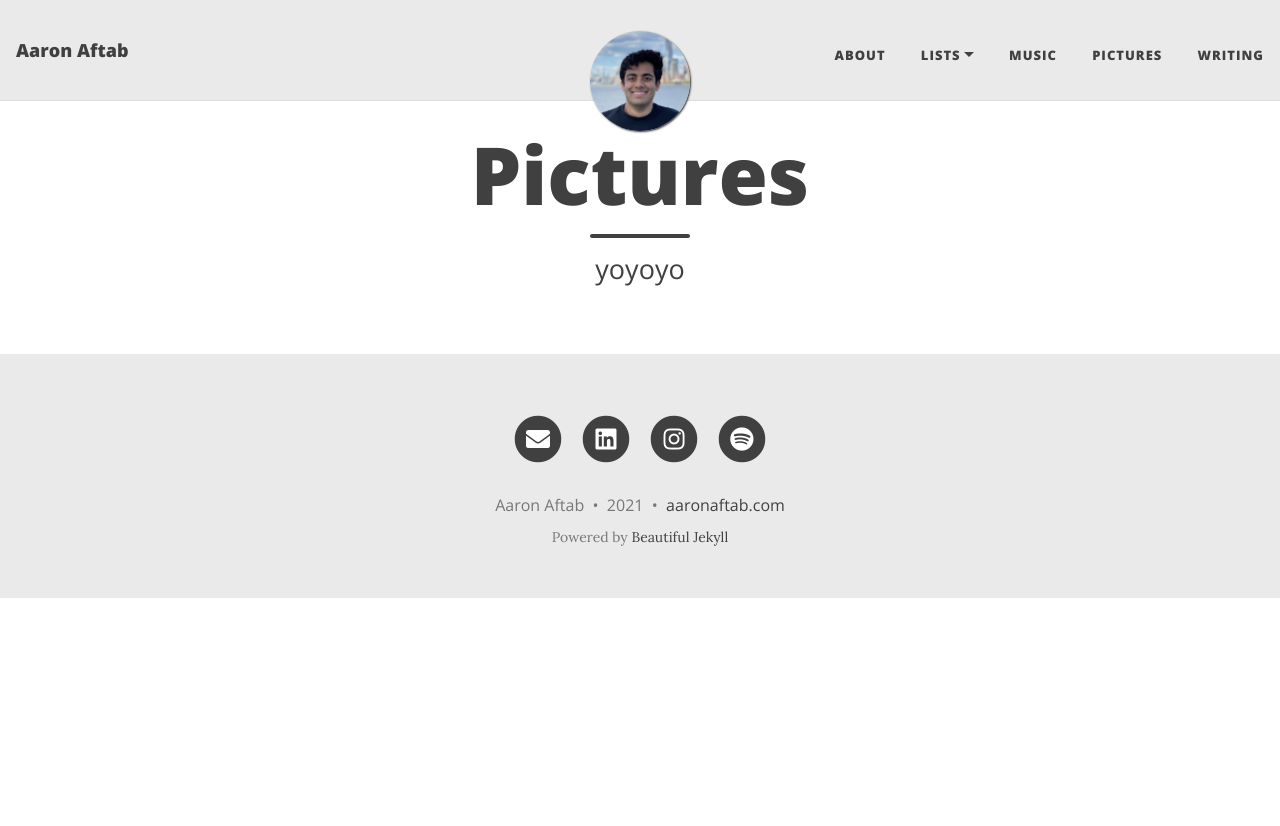
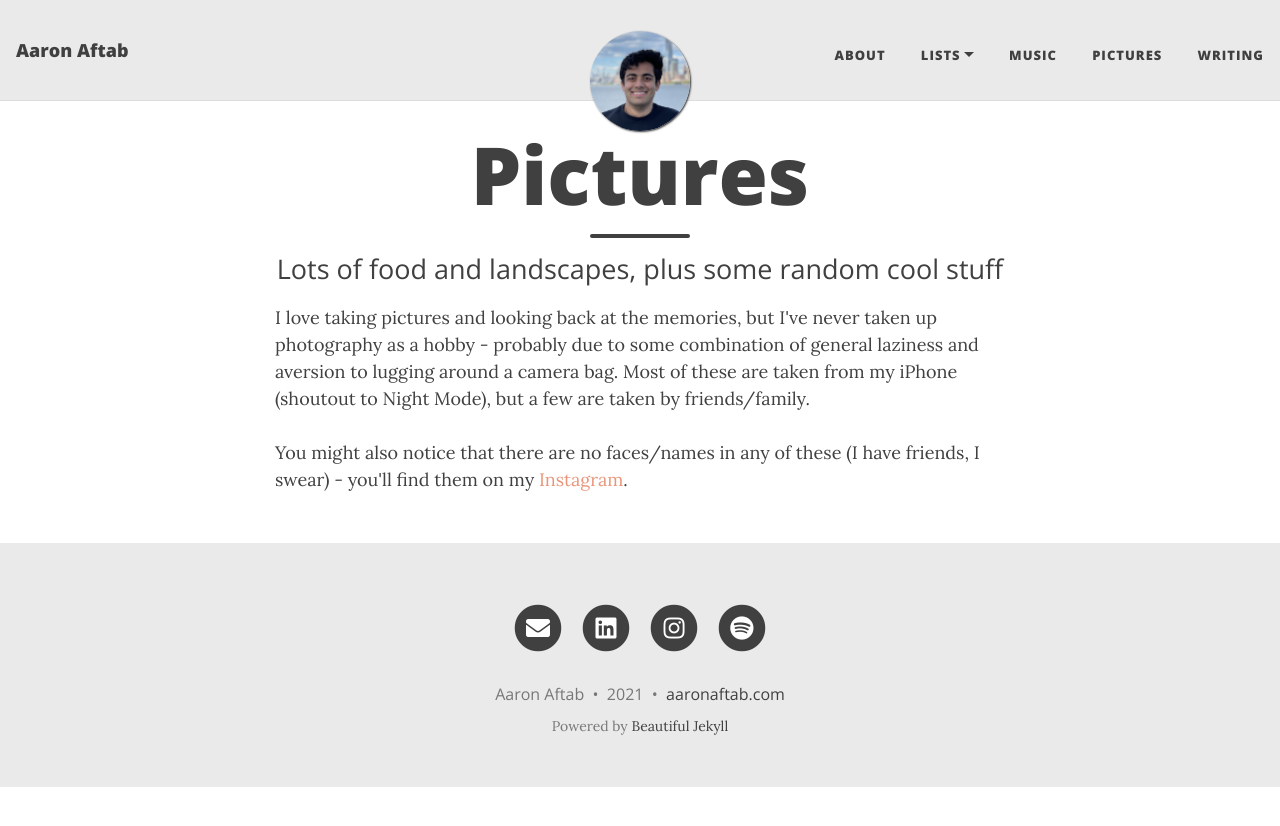
Before and after one commit to aaronaftab/personal-website, a Jekyll site: the page built from pictures.html, in a window 1280 px wide. Shown: the top 826 px of the page. Built offline with Jekyll 4.4.1, drawn with Linux system fonts in a browser that asks for light colours; nearby versions of some CDN libraries.

Commit message:
music page ready and pictures page description

```diff
--- a/index.html
+++ b/index.html
@@ -4,3 +4,4 @@ title: Writing
 subtitle: some words
 permalink: /writing
 ---
+kjdkfjdk
--- a/pictures.html
+++ b/pictures.html
@@ -1,6 +1,13 @@
 ---
 layout: page
 title: Pictures
-subtitle: yoyoyo
+subtitle: Lots of food and landscapes, plus some random cool stuff
 permalink: /pictures
 ---
+
+I love taking pictures and looking back at the memories, but I've never taken up photography as a hobby -
+probably due to some combination of general laziness and aversion to lugging around a camera bag.
+Most of these are taken from my iPhone (shoutout to Night Mode), but a few are taken by friends/family.
+<br> <br>
+You might also notice that there are no faces/names in any of these (I have friends, I swear) - you'll find them on my
+<a href="https://www.instagram.com/aaron.aftab" style="color:darksalmon;">Instagram</a>.
```
Also changed, not shown: about.md (+1 -3 lines), music.html (+11 -2 lines).
